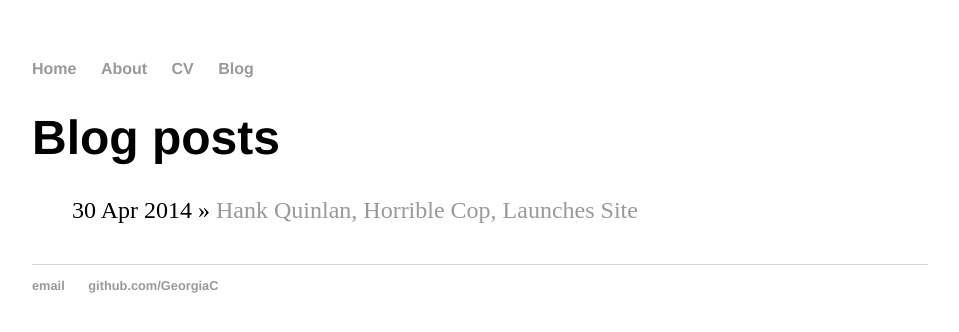
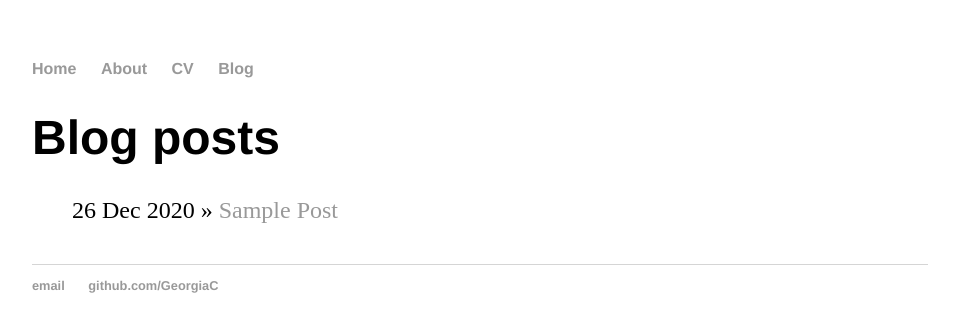
Before and after one commit to GeorgiaC/GeorgiaC.github.io, a Jekyll site: the page built from blog/index.html, in a window 1280 px wide. Shown: the top 332 px of the page, without its empty margins (160-1119 px from the left). Built offline with Jekyll 4.4.1, drawn with Linux system fonts in a browser that asks for light colours.

Commit message:
Update 2020-12-26-sample-post.md
Updated pate title and date

```diff
--- a/_posts/2020-12-26-sample-post.md
+++ b/_posts/2020-12-26-sample-post.md
@@ -1,7 +1,7 @@
 ---
 layout: post
-title: "Hank Quinlan, Horrible Cop, Launches Site"
-date: 2014-04-30
+title: "Sample Post"
+date: 2020-12-26
 ---
 
 A sample post to practice Jekyll.
```
